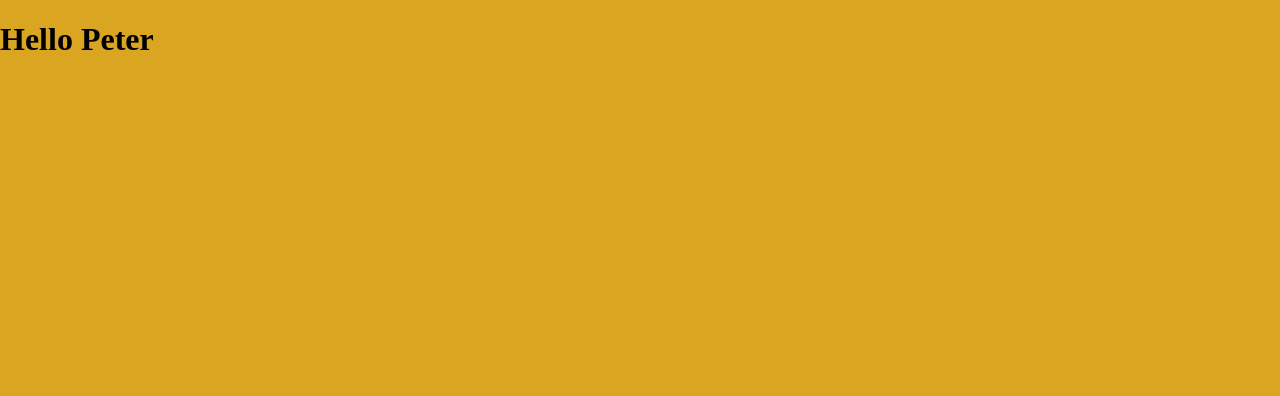
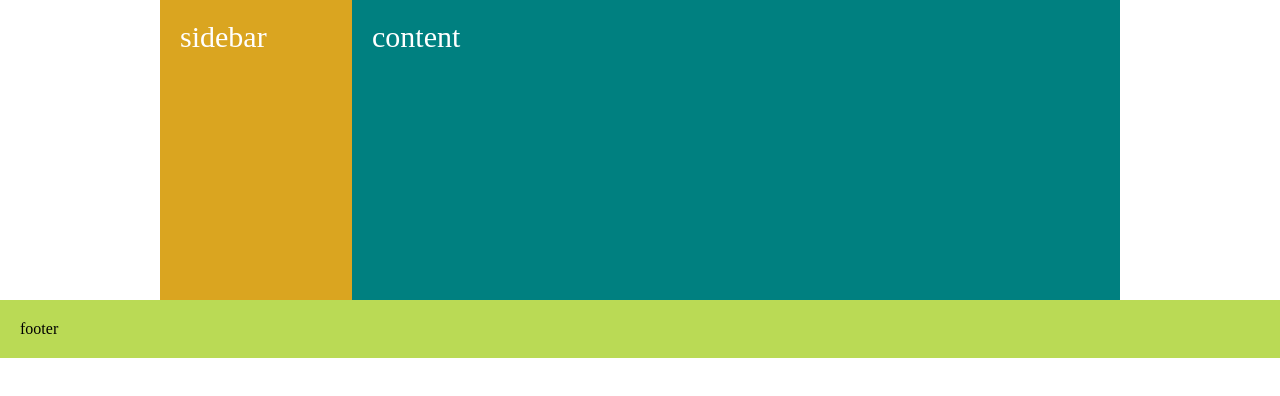
Before and after one commit to happypeter/bianguaishou-page, a plain HTML site: page index.html in a window 1280 px wide. Drawn offline with Linux system fonts and the light colour scheme.

Commit message:
4-3-clear-demo

```diff
--- a/index.html
+++ b/index.html
@@ -6,6 +6,17 @@
   <link rel="stylesheet" href="main.css">
 </head>
 <body>
-  <h1>Hello Peter</h1>
+  <div class="container">
+    <div class="sidebar">
+      sidebar
+    </div>
+    <div class="content">
+      content
+    </div>
+    <div class="clear"></div>
+  </div>
+  <div class="footer">
+    footer
+  </div>
 </body>
 </html>
--- a/main.css
+++ b/main.css
@@ -1,4 +1,41 @@
+* {
+  box-sizing: border-box;
+}
 body {
   margin: 0;
+}
+
+.sidebar {
+  padding: 20px;
+  width: 20%;
+  height: 300px;
+  font-size: 30px;
+  color: white;
   background-color: goldenrod;
+  float: left;
 }
+
+.content {
+  padding: 20px;
+  width: 80%;
+  height: 300px;
+  font-size: 30px;
+  color: white;
+  background-color: teal;
+  float: right;
+}
+
+.clear {
+  clear: both;
+}
+
+.container {
+  width: 960px;
+  background-color: deeppink;
+  margin: 0 auto;
+}
+
+.footer {
+  background-color: #bada55;
+  padding: 20px;
+}
```
